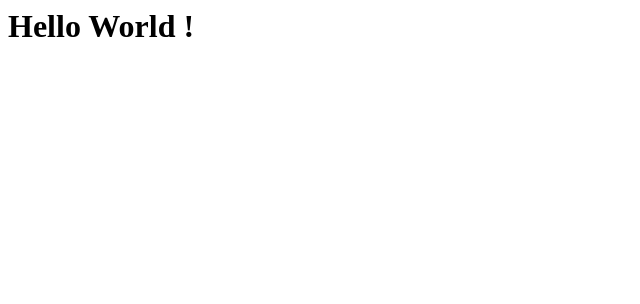
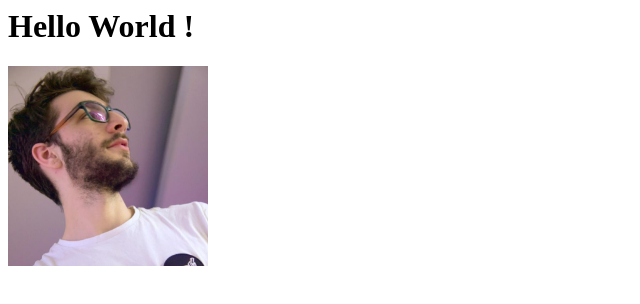
Before and after one commit to lolosposaro/lsposaro.github.io, a plain HTML site: page index.html in a window 1280 px wide. Shown: the whole page, without its empty margins (0-640 px from the left). Drawn offline with Linux system fonts and the light colour scheme.

Commit message:
add image

```diff
--- a/index.html
+++ b/index.html
@@ -1,5 +1,6 @@
 <html>
 
 <h1>Hello World !</h1>
+<div><img src="lolo.jpg" height="200"></div>
 
 </html>
```
Also changed, not shown: lolo.jpg (added).
